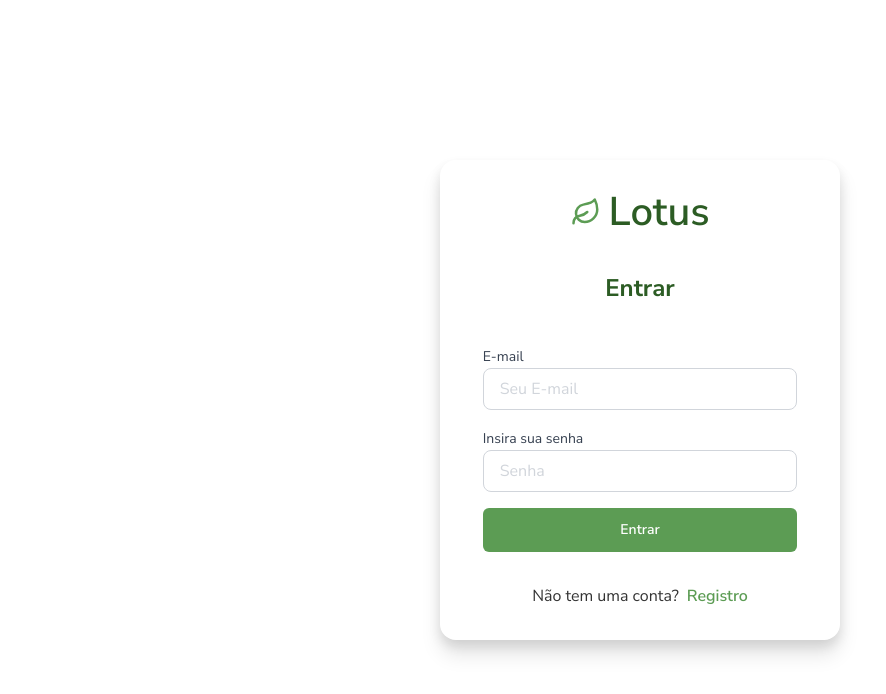
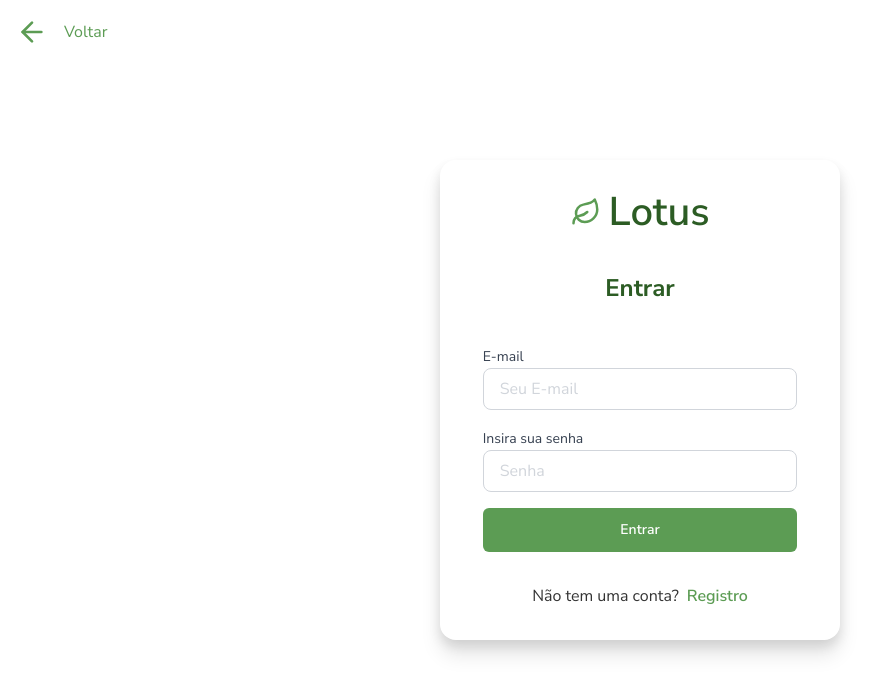
Before and after one commit to Lotus-Bio/lotus-frontend-2.0, a Next.js app: page /login in a window 1280 px wide. Shown: the top 694 px of the page, without its empty margins (0-886 px from the left). Built offline with nearby package versions, Linux system fonts and the light colour scheme; no server answers.

Commit message:
adiciona botão de `voltar` nas telas de login e registro

```diff
--- a/src/app/login/loginPage.style.js
+++ b/src/app/login/loginPage.style.js
@@ -1,4 +1,24 @@
 import styled from "styled-components";
+import Link from "next/link";
+
+export const BackPage = styled(Link)`
+  position: absolute;
+  top: 1rem;
+  left: 1rem;
+
+  p {
+    display: flex;
+    justify-content: center;
+    align-items: center;
+    gap: 1rem;
+
+    color: ${({ theme }) => theme.colors.lightGreen};
+  }
+
+  p:hover {
+    color: ${({ theme }) => theme.colors.buttonHoverGreen};
+  }
+`;
 
 export const Container = styled.div`
   width: 100vw;
--- a/src/app/login/page.js
+++ b/src/app/login/page.js
@@ -1,7 +1,7 @@
 "use client";
 import { useState } from "react";
 import Logo from "@/ui/components/Logo";
-import { Container, Content, LinkRegister } from "./loginPage.style";
+import { BackPage, Container, Content, LinkRegister } from "./loginPage.style";
 import Input from "@/ui/components/Input";
 import Button from "@/ui/components/Button";
 import Link from "next/link";
@@ -11,6 +11,7 @@ import { auth } from "@/lib/firebase";
 import { signInWithEmailAndPassword } from "firebase/auth";
 import Loading from "@/ui/components/Loading";
 import PublicRoute from "@/routes/publicRoutes";
+import { ArrowLeft } from "lucide-react";
 
 export default function Login() {
   const router = useRouter();
@@ -85,6 +86,12 @@ export default function Login() {
   return (
     <PublicRoute>
       <Container>
+        <BackPage href="/">
+          <p>
+            <ArrowLeft size={32} />
+            Voltar
+          </p>
+        </BackPage>
         <Loading loading={loading} />
 
         <Content>
```
Also changed, not shown: src/app/register/page.js (+8 -1 lines), src/app/register/registerPage.style.js (+20 -0 lines).
